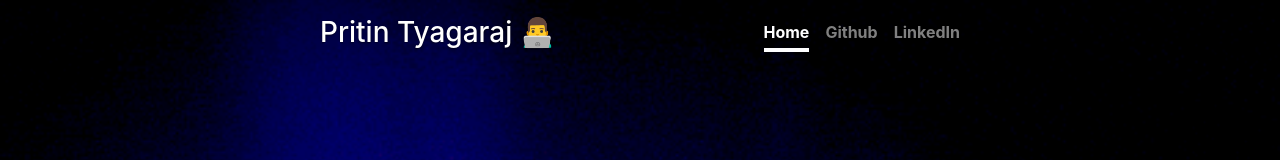
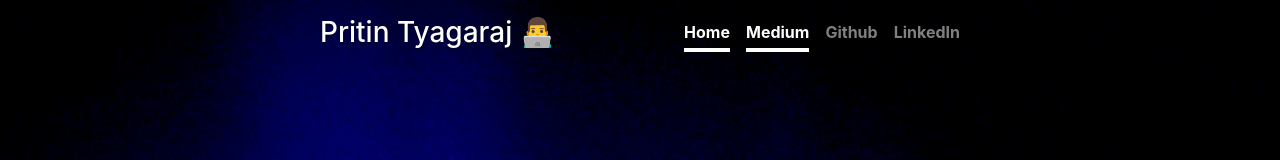
Before and after one commit to pritin-tyagaraj/pritin-tyagaraj.github.io, a plain HTML site: page index.html in a window 1280 px wide. Shown: the top 160 px of the page. Drawn offline with nearby package versions, Linux system fonts and the light colour scheme.

Commit message:
Add link to Medium

```diff
--- a/index.html
+++ b/index.html
@@ -31,6 +31,7 @@
         <h3 class="float-md-left mb-0">Pritin Tyagaraj 👨‍💻</h3>
         <nav class="nav nav-masthead justify-content-center float-md-right">
           <a class="nav-link active" aria-current="page" href="#">Home</a>
+          <a class="nav-link active" aria-current="page" href="https://medium.com/the-indo-swede">Medium</a>
           <a class="nav-link" href="https://github.com/pritin-tyagaraj?tab=repositories">Github</a>
           <a class="nav-link" href="https://www.linkedin.com/in/pritin-tyagaraj-2789a738/">LinkedIn</a>
         </nav>
```
